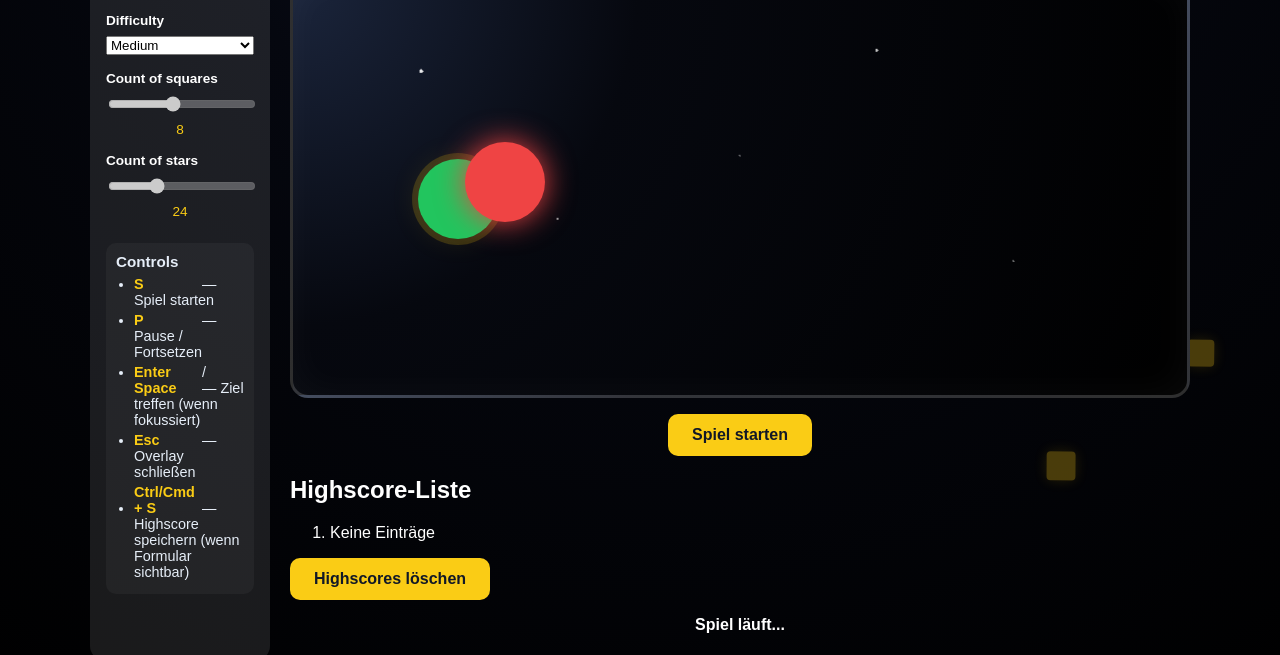
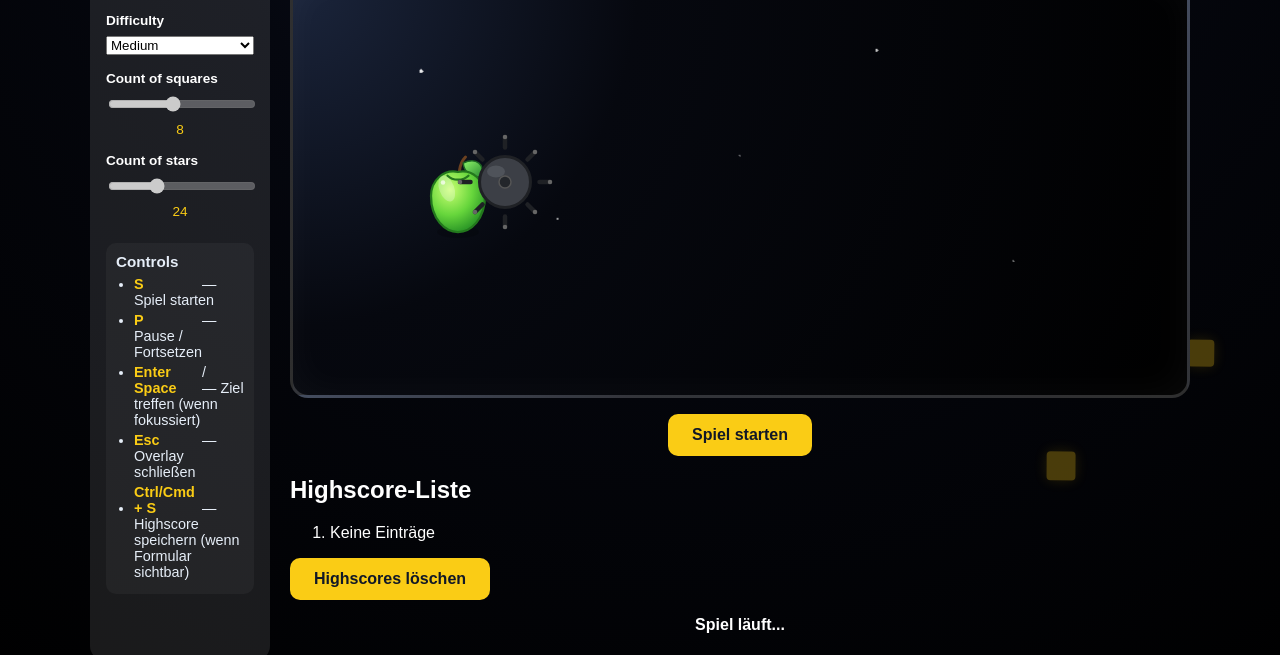
Before and after one commit to hismaeel-viona/game-projekt-1, a website built with Vite: page index.html in a window 1280 px wide. Both pictures are taken after a click on the button "Spiel starten". Shown: the part 249-904 px from the top of the page. Built offline with nearby package versions, Linux system fonts and the light colour scheme.

Commit message:
Add SVG icons

```diff
--- a/src/game.js
+++ b/src/game.js
@@ -1,4 +1,4 @@
-import { getElements, createFakeTargetButton } from './ui.js';
+import { getElements, createFakeTargetButton, decorateTargetButton } from './ui.js';
 import { updateDisplay, updateRecord, calculatePoints } from './scoring.js';
 import { loadRecord, saveRecord, saveHighscoreEntry, getHighscoreList, clearHighscoreList } from './storage.js';
 
@@ -257,6 +257,12 @@ function createBackgroundStars() {
 // ------------------------------
 // Game state and logic
 // ------------------------------
+function ensureTargetVisuals() {
+    if (!target) return null;
+    if (target.querySelector('.target-svg')) return target;
+    return decorateTargetButton(target, 'apple');
+}
+
 function createFakeTargets() {
     state.fakeTargets = [];
 
@@ -348,6 +354,7 @@ function startGame() {
     starCountSlider.disabled = true;
     startButton.disabled = true;
 
+    ensureTargetVisuals();
     target.style.display = 'block';
     try { target.focus(); } catch (e) {}
     createFakeTargets();
--- a/src/style.css
+++ b/src/style.css
@@ -169,41 +169,44 @@ h1,
     }
 }
 
-#target {
+#target,
+.fake-target {
     position: absolute;
-    width: 80px;
-    height: 80px;
-
+    width: 96px;
+    height: 96px;
     border: none;
-    border-radius: 50%;
-
-    background: #22c55e;
-    box-shadow: 0 0 30px #22c55e;
-
+    background: transparent;
     cursor: pointer;
     display: none;
-    margin: -40px 0 0 -40px;
+    margin: -48px 0 0 -48px;
+    padding: 0;
 }
 
-#target:focus {
+#target:focus,
+.fake-target:focus {
     outline: none;
-    box-shadow: 0 0 0 6px rgba(250,200,21,0.18), 0 0 30px rgba(250,200,21,0.12);
 }
 
-.fake-target {
-    position: absolute;
-    width: 80px;
-    height: 80px;
+#target:focus-visible .target-svg,
+.fake-target:focus-visible .target-svg {
+    transform: scale(1.08);
+}
 
-    border: none;
-    border-radius: 50%;
+#target:hover .target-svg,
+.fake-target:hover .target-svg {
+    transform: scale(1.04);
+}
 
-    background: #ef4444;
-    box-shadow: 0 0 30px #ef4444;
+#target:active .target-svg,
+.fake-target:active .target-svg {
+    transform: scale(0.96);
+}
 
-    cursor: pointer;
-    display: none;
-    margin: -40px 0 0 -40px;
+.target-svg {
+    width: 100%;
+    height: 100%;
+    display: block;
+    transition: transform 140ms ease;
 }
 
 .steuerung {
--- a/src/ui.js
+++ b/src/ui.js
@@ -26,10 +26,51 @@ export function getElements() {
     };
 }
 
+function createSvgTarget(type) {
+    const svg = document.createElementNS('http://www.w3.org/2000/svg', 'svg');
+    svg.setAttribute('viewBox', '0 0 128 128');
+    svg.setAttribute('aria-hidden', 'true');
+    svg.classList.add('target-svg');
+
+    const assetUrl = type === 'apple'
+        ? new URL('../assets/apple.svg', import.meta.url)
+        : new URL('../assets/mine.svg', import.meta.url);
+    const assetPath = assetUrl.toString();
+
+    svg.setAttribute('data-asset', assetPath);
+
+    const image = document.createElementNS('http://www.w3.org/2000/svg', 'image');
+    image.setAttributeNS('http://www.w3.org/1999/xlink', 'xlink:href', assetPath);
+    image.setAttribute('href', assetPath);
+    image.setAttribute('width', '128');
+    image.setAttribute('height', '128');
+    image.setAttribute('x', '0');
+    image.setAttribute('y', '0');
+    svg.appendChild(image);
+
+    return svg;
+}
+
+export function decorateTargetButton(button, type) {
+    if (!button) return null;
+
+    button.innerHTML = '';
+    button.className = type === 'apple' ? 'target' : 'fake-target';
+    button.setAttribute('aria-label', type === 'apple' ? 'Target' : 'Fake target');
+    button.appendChild(createSvgTarget(type));
+    return button;
+}
+
+export function createTargetButton(gameField) {
+    const target = document.createElement('button');
+    decorateTargetButton(target, 'apple');
+    gameField.appendChild(target);
+    return target;
+}
+
 export function createFakeTargetButton(gameField) {
     const fakeTarget = document.createElement('button');
-    fakeTarget.className = 'fake-target';
-    fakeTarget.setAttribute('aria-label', 'Fake target');
+    decorateTargetButton(fakeTarget, 'mine');
     gameField.appendChild(fakeTarget);
     return fakeTarget;
 }
```
Also changed, not shown: assets/apple.svg (added), assets/mine.svg (added).
